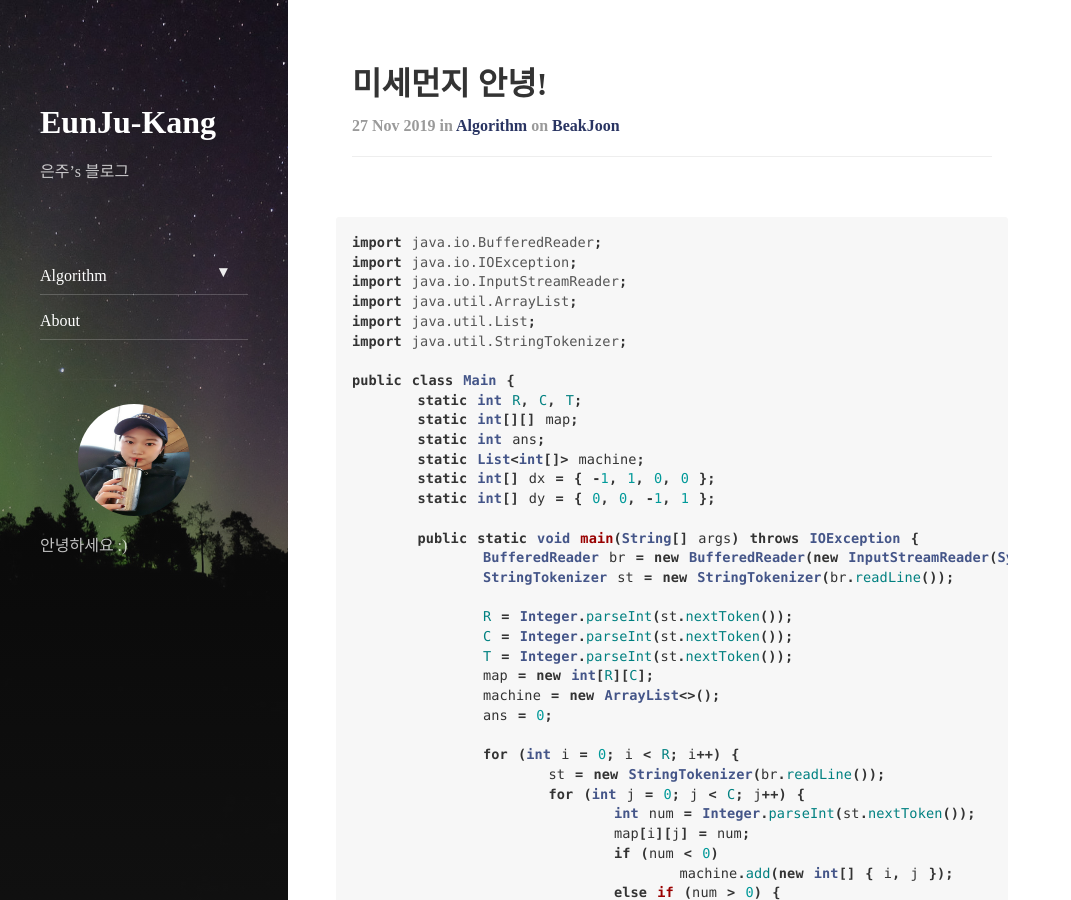
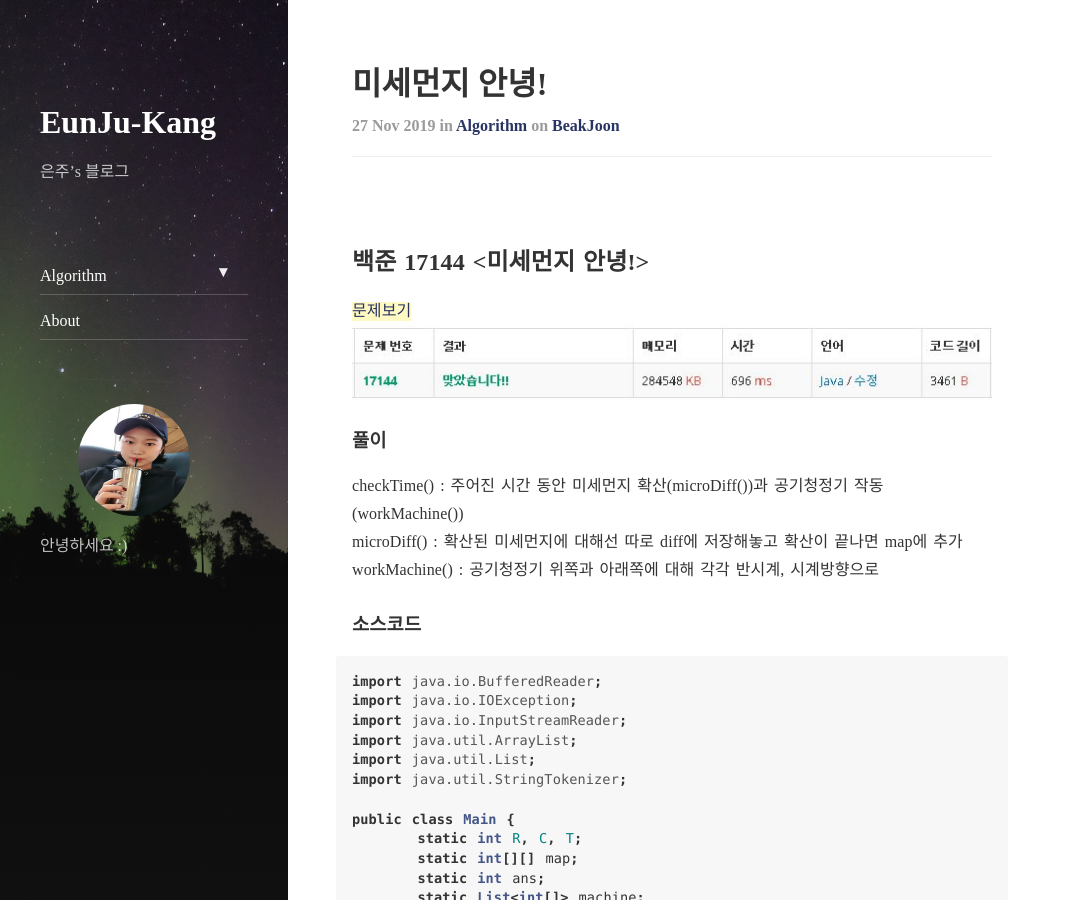
Before and after one commit to EunJu-Kang/EunJu-Kang.github.io, a Jekyll site: the page built from _posts/2019-11-27-algo-17144-미세먼지안녕.md, in a window 1280 px wide and 900 px high. Shown: the whole window, without its empty margins (0-1071 px from the left). Built offline with Jekyll 4.4.1, drawn with Linux system fonts in a browser that asks for light colours; nearby versions of some CDN libraries; comment, search, counter and statistics services are not loaded.

Commit message:
Update 2019-11-27-algo-17144-미세먼지안녕.md

````diff
--- a/_posts/2019-11-27-algo-17144-미세먼지안녕.md
+++ b/_posts/2019-11-27-algo-17144-미세먼지안녕.md
@@ -6,7 +6,18 @@ categories: Algorithm
 tags: BOJ
 ---
 
-```java
+## 백준 17144 <미세먼지 안녕!>
+[문제보기](https://www.acmicpc.net/problem/17144) <br>
+![Alt text](/assets/img/17144.JPG)
+
+### 풀이
+checkTime() : 주어진 시간 동안 미세먼지 확산(microDiff())과 공기청정기 작동(workMachine()) <br>
+microDiff() : 확산된 미세먼지에 대해선 따로 diff에 저장해놓고 확산이 끝나면 map에 추가 <br>
+workMachine() : 공기청정기 위쪽과 아래쪽에 대해 각각 반시계, 시계방향으로 <br>
+
+### 소스코드
+
+~~~ java
 import java.io.BufferedReader;
 import java.io.IOException;
 import java.io.InputStreamReader;
@@ -156,4 +167,4 @@ public class Main {
 		return x >= 0 && y >= 0 && x < R && y < C;
 	}
 }
-```
+~~~
````
